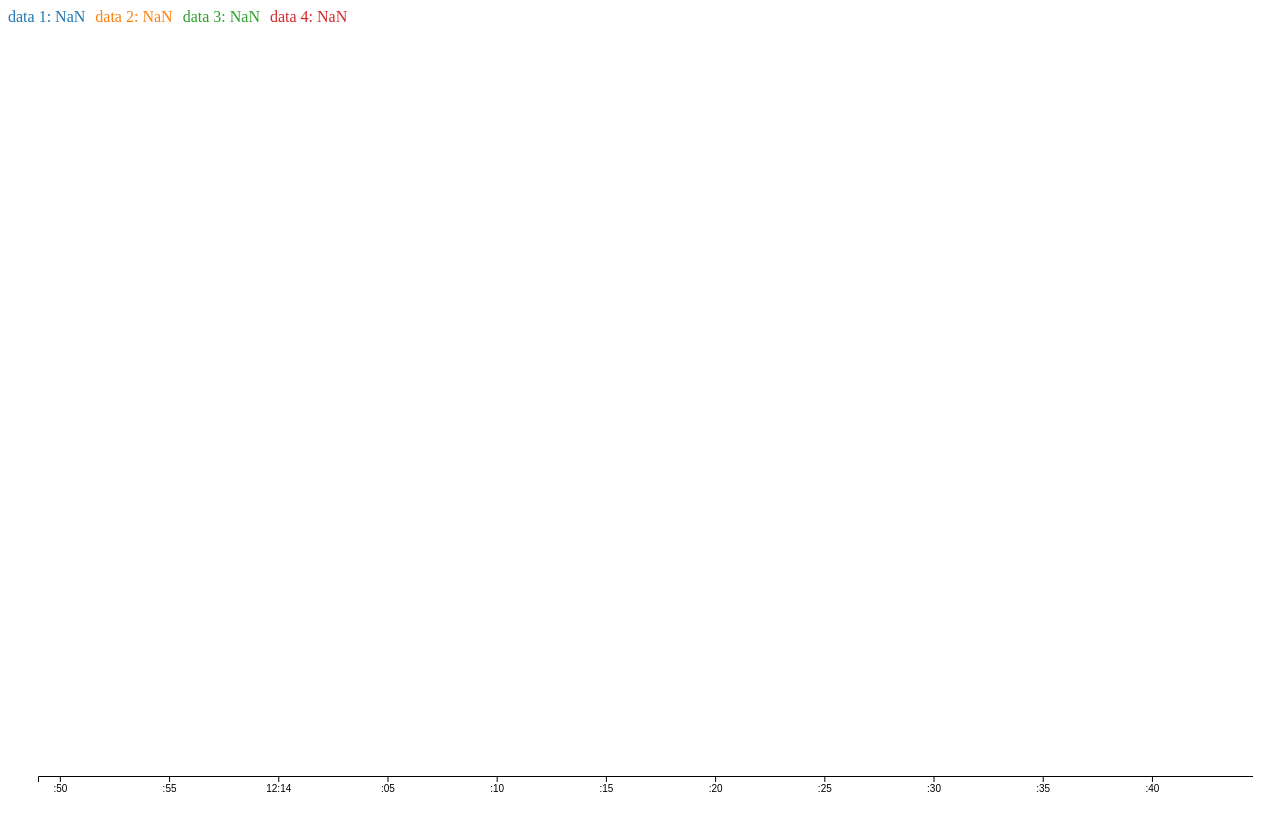
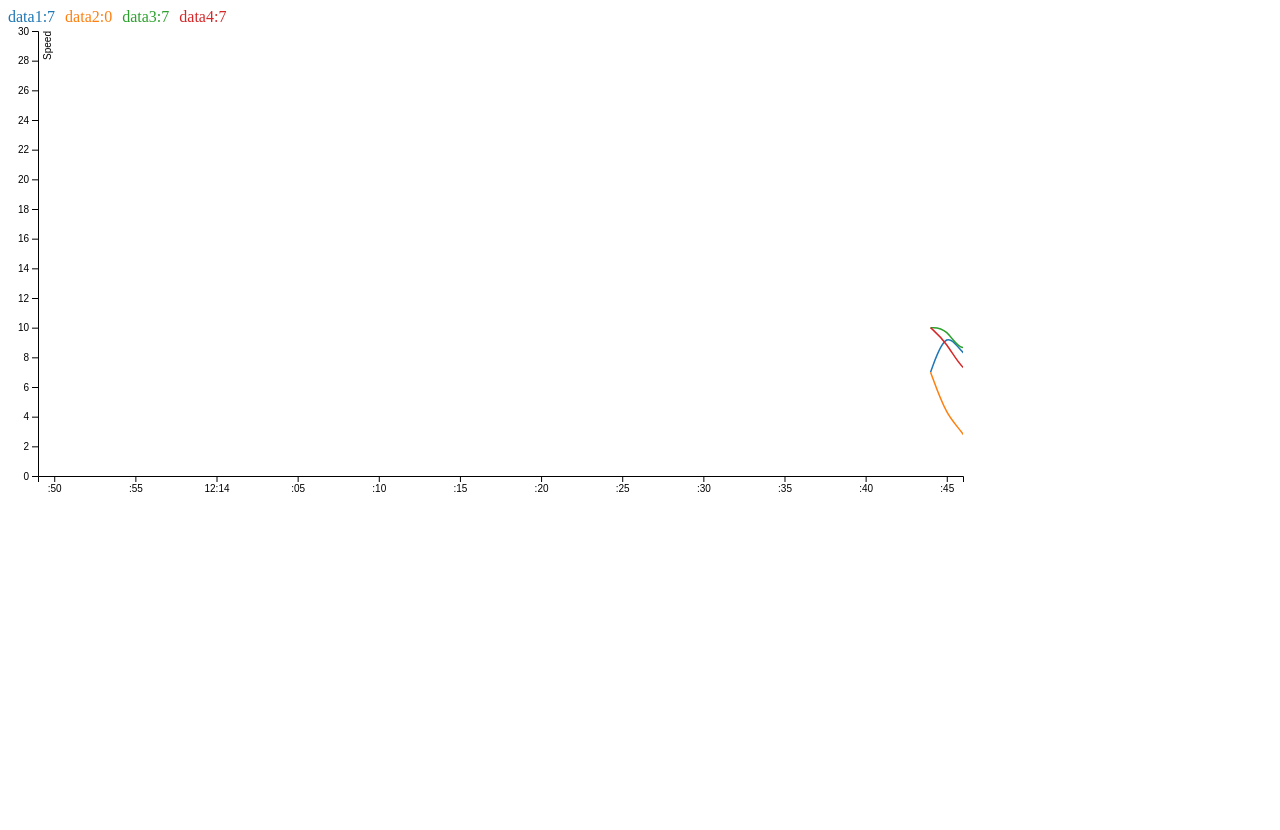
Before and after one commit to randomprogrammer10/silver-viper, a plain HTML site: page back-end/public/index.html in a window 1280 px wide. After the commit the page ends 800 px from the top, so only its background shows below. Drawn offline with Linux system fonts and the light colour scheme; no server answers.

Commit message:
Revert "setup for xhr and fix some problems"

```diff
--- a/back-end/public/index.html
+++ b/back-end/public/index.html
@@ -21,10 +21,11 @@
 <body>
     <div id="legend" class="legend"></div>
     <br>
-    <svg id="chart"></svg>
+    <svg width="960" height="500" id="chart"></svg>
 
     <script src="js-libs/d3/d3.min.js"></script>
     <script>
+         var t = setInterval(updateChart, 1000);
 
         var svg = d3.select("#chart"),
             margin = {
@@ -33,12 +34,8 @@
                 bottom: 50,
                 left: 30
             },
-            width = Math.floor(window.innerWidth - margin.left - margin.right),
-            height = Math.floor(window.innerHeight - margin.top - margin.bottom);
-
-        svg
-        .attr('width', width)
-        .attr('height', height + 50);
+            width = Math.floor(svg.attr("width") - margin.left - margin.right),
+            height = Math.floor(svg.attr("height") - margin.top - margin.bottom);
 
         var g = svg.append("g").attr("transform", "translate(" + margin.left + "," + margin.top + ")");
 
@@ -49,6 +46,8 @@
             .attr("y", 0)
             .attr("width", width)
             .attr("height", height);
+
+        var parseTime = d3.timeParse("%Y%m%d");
 
         var x = d3.scaleTime().range([0, width]),
             y = d3.scaleLinear().range([height, 0]),
@@ -62,15 +61,14 @@
                 return x(d.date);
             })
             .y(function (d) {
-                return y(d.value);
+                return y(d.speed);
             });
 
-        //TODO: edit to match incoming data
         let dta = [
-            { id: "data1", label: "data 1", values: [] },
-            { id: "data2", label: "data 2", values: [] },
-            { id: "data3", label: "data 3", values: [] },
-            { id: "data4", label: "data 4", values: [] }
+            { id: "data1", values: [] },
+            { id: "data2", values: [] },
+            { id: "data3", values: [] },
+            { id: "data4", values: [] }
         ];
 
         z.domain(dta.map(function (c) {
@@ -85,6 +83,16 @@
 
         x_axis_svg.call(x_axis);
 
+        g.append("g")
+            .attr("class", "axis axis--y")
+            .call(d3.axisLeft(y))
+            .append("text")
+            .attr("transform", "rotate(-90)")
+            .attr("y", 6)
+            .attr("dy", "0.71em")
+            .attr("fill", "#000")
+            .text("Speed");
+
         let pathsG = g.append("g").attr("id", "paths").attr("class", "paths")
             .attr("clip-path", "url(#clip2)");
 
@@ -94,17 +102,15 @@
 
         function updateChart() {
 
-            //TODO: comment out block of code
             let now = new Date();
             dta.forEach((e) => {
                 let last = e.values.length ? e.values[e.values.length - 1].speed : 10;
                 let newv = Math.round(Math.min(30, Math.max(0, last + (Math.random() * 6) - 3)));
                 e.values.push({
                     date: now,
-                    value: newv
+                    speed: newv
                 });
             });
-            //end comment block
 
             // Shift domain
             x.domain([now - ((limit - 2) * duration), now - duration])
@@ -148,26 +154,12 @@
                 })
                 .merge(text)
                 .text(function (d) {
-                    return d.label + ": " + d.values[d.values.length - 1].value;
+                    return d.id + ":" + d.values[d.values.length - 1].speed;
                 })
 
         }
+      </script>
 
-        var t = setInterval(updateChart, 1000);
-
-        // TODO uncomment to use xhr
-        var d = setInterval(function (){
-            var xhr = new XMLHttpRequest();
-            xhr.onreadystatechange = function(){
-                if (this.readyState == 4 && this.status == 200) {
-                    var myArr = JSON.parse(this.responseText);
-                    //TODO: append data to dta need to know final format to
-                    updateChart();
-                }
-            }
-            xhr.open("GET", "/tick", true);
-            xhr.send();
-        }, 5000);
-      </script>
+    </script>
 </body>
 </html>
```
